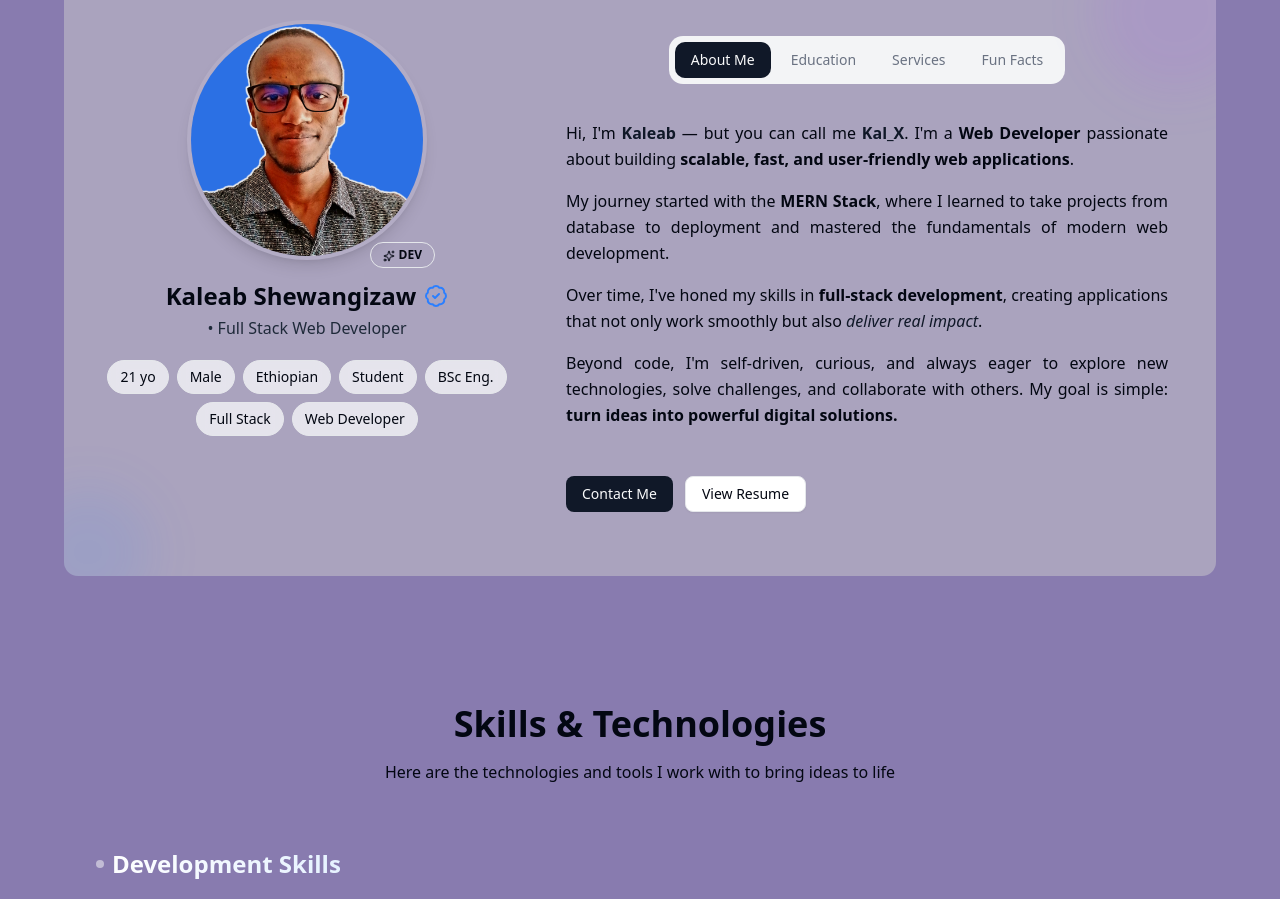
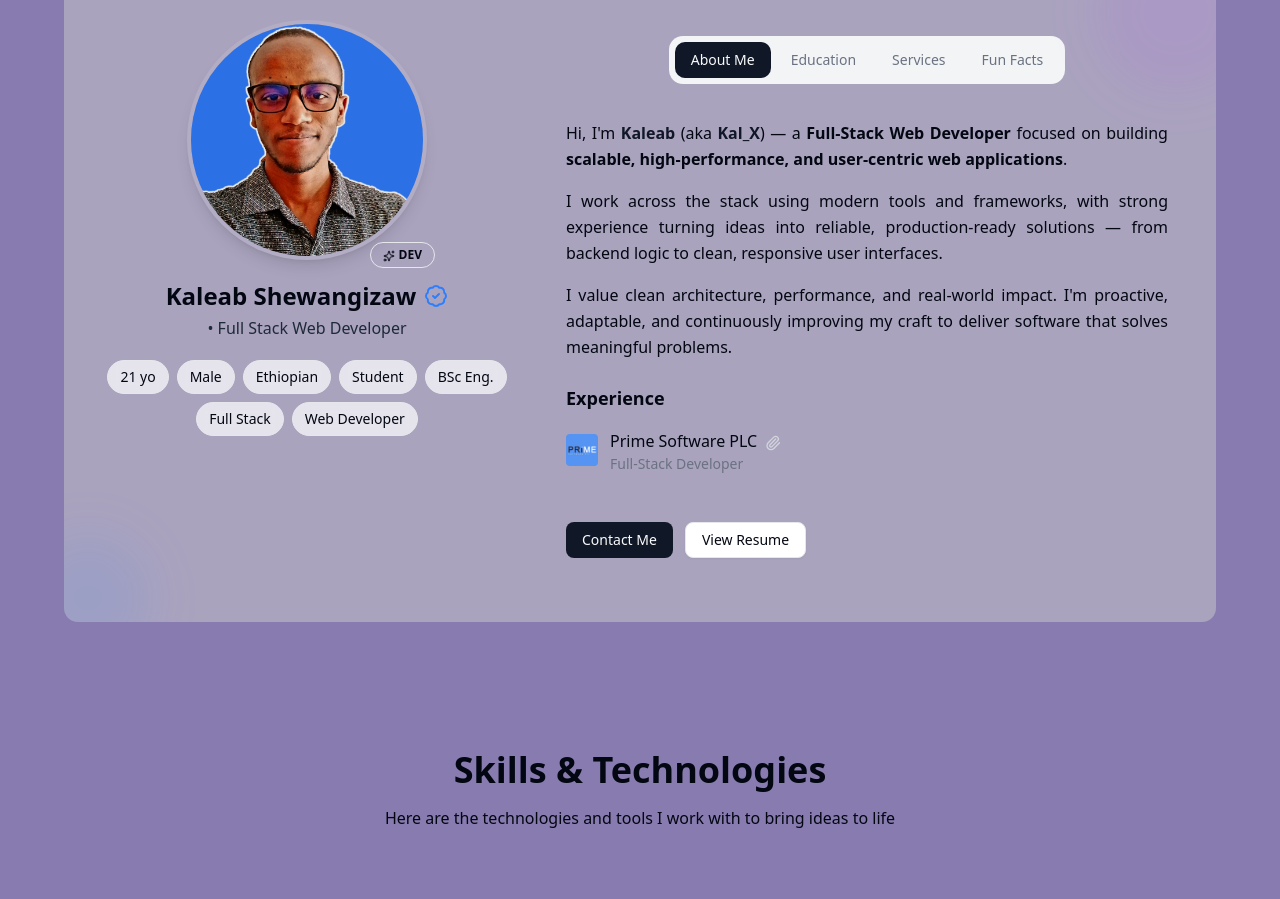
Before and after one commit to Kaleab-Shewangizaw/my-portfolio, a Next.js app: page / in a window 1280 px wide. Shown: the part 940-1839 px from the top of the page. Built offline with nearby package versions, Linux system fonts and the light colour scheme; a web font is replaced by a local one.

Commit message:
portfolio update

```diff
--- a/src/componenets/aboutMeDesc.tsx
+++ b/src/componenets/aboutMeDesc.tsx
@@ -2,6 +2,10 @@
 
 import { Button } from "@/components/ui/button";
 import { motion } from "framer-motion";
+import { Paperclip } from "lucide-react";
+import PrimeLogo from "../../public/primeLogo.jpg";
+import Image from "next/image";
+import Link from "next/link";
 
 export default function AboutMeDesc() {
   return (
@@ -19,38 +23,57 @@ export default function AboutMeDesc() {
       >
         <p>
           Hi, I&apos;m{" "}
-          <span className="font-semibold text-primary">Kaleab</span> — but you
-          can call me <span className="font-semibold text-primary">Kal_X</span>.
-          I&apos;m a <span className="font-semibold">Web Developer</span>{" "}
-          passionate about building{" "}
+          <span className="font-semibold text-primary">Kaleab</span> (aka{" "}
+          <span className="font-semibold text-primary">Kal_X</span>) — a{" "}
+          <span className="font-semibold">Full-Stack Web Developer</span>{" "}
+          focused on building{" "}
           <span className="font-semibold">
-            scalable, fast, and user-friendly web applications
+            scalable, high-performance, and user-centric web applications
           </span>
           .
         </p>
 
         <p>
-          My journey started with the{" "}
-          <span className="font-semibold">MERN Stack</span>, where I learned to
-          take projects from database to deployment and mastered the
-          fundamentals of modern web development.
+          I work across the stack using modern tools and frameworks, with strong
+          experience turning ideas into reliable, production-ready solutions —
+          from backend logic to clean, responsive user interfaces.
         </p>
 
         <p>
-          Over time, I&apos;ve honed my skills in{" "}
-          <span className="font-semibold">full-stack development</span>,
-          creating applications that not only work smoothly but also{" "}
-          <em className="text-primary">deliver real impact</em>.
+          I value clean architecture, performance, and real-world impact.
+          I&apos;m proactive, adaptable, and continuously improving my craft to
+          deliver software that solves meaningful problems.
         </p>
 
-        <p>
-          Beyond code, I&apos;m self-driven, curious, and always eager to
-          explore new technologies, solve challenges, and collaborate with
-          others. My goal is simple:{" "}
-          <span className="font-semibold">
-            turn ideas into powerful digital solutions.
-          </span>
-        </p>
+        <p className="font-bold text-lg pt-2">Experience</p>
+
+        <div className="flex items-start gap-3">
+          <div className="mt-1.5">
+            <Image
+              src={PrimeLogo}
+              alt="Prime Software PLC Logo"
+              width={32}
+              height={32}
+              className="rounded bg-white"
+            />
+          </div>
+          <div>
+            <p className="font-medium flex items-center">
+              Prime Software PLC
+              <Link
+                href="https://primetechplc.com"
+                target="_blank"
+                rel="noopener noreferrer"
+                className="ml-2 inline-block"
+              >
+                <Paperclip className="inline-block text-gray-300 w-4 h-4" />
+              </Link>
+            </p>
+            <p className="text-sm text-muted-foreground">
+              Full-Stack Developer
+            </p>
+          </div>
+        </div>
       </motion.div>
 
       <motion.div
@@ -66,10 +89,10 @@ export default function AboutMeDesc() {
               contactSection.scrollIntoView({ behavior: "smooth" });
             }
           }}
-          className=""
         >
           Contact Me
         </Button>
+
         <Button
           variant="outline"
           onClick={() => {
```
Also changed, not shown: public/primeLogo.jpg (added).
